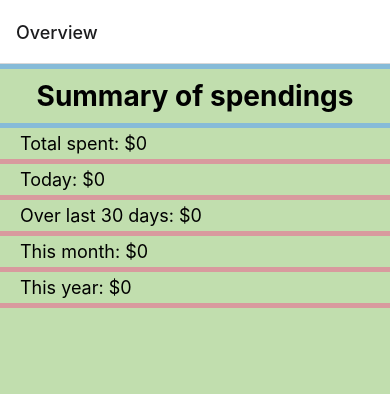
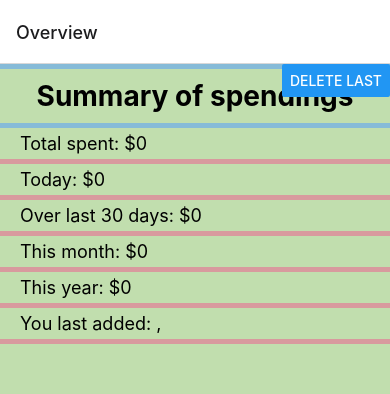
Before and after one commit to bakano98/Expenses-Tracker, a React Native app: screen /Overview in a window 390 px wide. Shown: the top 394 px of the page. Built offline with nearby package versions, Linux system fonts and the light colour scheme.

Commit message:
Add delete last function
Temporary way to delete a certain spending.

Will implement a proper delete function in the (hopefully near) future.

```diff
--- a/screens/Overview.js
+++ b/screens/Overview.js
@@ -18,10 +18,10 @@ import { isSameYear } from "date-fns/esm";
 
 // use context to store and pass around the prices, descriptions, etc arrays
 const Overview = ({ navigation }) => {
-  const { content } = useContext(contentContext);
+  const { content, setContent } = useContext(contentContext);
   // Now we can fetch all the data
   const { data } = useContext(dataContext);
-  const { spendingContent } = useContext(dateSpendingContext);
+  const { spendingContent, setSpendingContent } = useContext(dateSpendingContext);
   console.log(spendingContent);
   // Data shape:
   /*
@@ -65,8 +65,25 @@ const Overview = ({ navigation }) => {
       </SafeAreaView>
     ));
   };
+  const handleDelete = () => {
+    const temp = [...content];
+    let temp2 = [...spendingContent];
+    // popping returns the object
+    const item = temp.pop();
+    const pricePopped = item.price;
+    temp2[temp2.length-1].price -= Number(pricePopped);
+    setSpendingContent(temp2);
+    if (temp.length === 0) {
+      temp.push({
+        category: "",
+        date: "",
+        description: "",
+        price: "",
+      })
+    }
+    setContent(temp);
+  }
 
-  // console.log(content);
 
   // console.log("Checking content from Overview: " + content);
   /* Shape of each object in content: {
@@ -205,6 +222,11 @@ const Overview = ({ navigation }) => {
             This year: ${getThisYearSpent()}
           </Text>
         </SafeAreaView>
+        <SafeAreaView style={styles.topDivider}>
+          <Text style={styles.topDividerText}>
+            You last added: {lastItem.description}, {lastItem.category}
+          </Text>
+        </SafeAreaView>
       </SafeAreaView>
 
       <SafeAreaView
@@ -244,6 +266,14 @@ const Overview = ({ navigation }) => {
           }}
         />
       </SafeAreaView>
+      <SafeAreaView style={{position: "absolute", flex: 1, right: 0,}}>
+        <Button
+          title="Delete last"
+          onPress={() => {
+            handleDelete()
+          }}
+        />
+      </SafeAreaView>
     </SafeAreaView>
   );
 };
```
